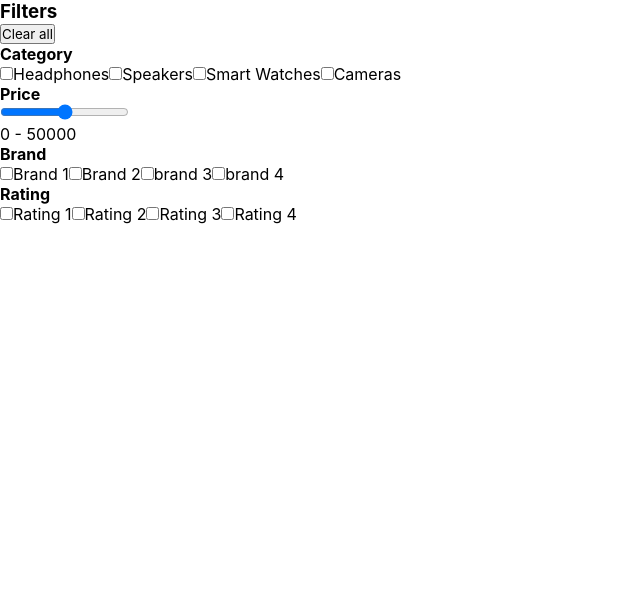
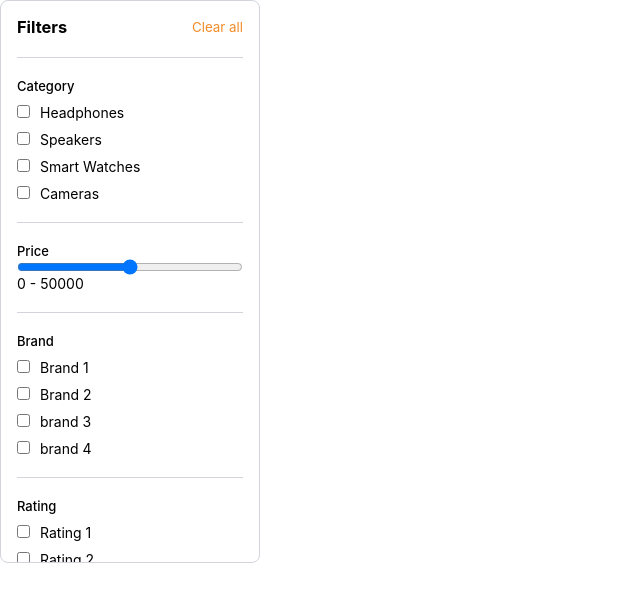
Before and after one commit to Velang2003/Pocket-Cart, a React (Vite) app: page / in a window 1280 px wide. Shown: the top 602 px of the page, without its empty margins (0-640 px from the left). Built offline with nearby package versions, Linux system fonts and the light colour scheme.

Commit message:
Feat: added style to filter component

```diff
--- /dev/null
+++ b/src/features/products/components/filters/ProductFilter.css
@@ -0,0 +1,53 @@
+.productFilter {
+  width: 260px;
+  height: 563px;
+  overflow-y: auto;
+  border: 1px solid var(--color-border);
+  display: flex;
+  flex-direction: column;
+  padding: 16px;
+  font-size: var(--text-body);
+  border-radius: var(--radius-card);
+  scrollbar-width: none;
+}
+
+.productFilter > h3 {
+  font-size: var(--text-product-price);
+}
+
+.productFilter > span {
+  border-bottom: 1px solid var(--color-border);
+  margin: 20px 0;
+}
+
+.productFilter > div > h4 {
+  font-size: var(--text-small);
+  font-weight: 500;
+}
+
+.productFilter > div{
+    display: flex;
+    flex-direction: column;
+}
+
+.productFilter > div > label{
+    margin: 10px 0 0;
+}
+
+.productFilter > div > label > input{
+    margin: 0 10px 0 0;
+
+}
+
+.productFilter > div:first-child{
+    display: flex;
+    flex-direction: row;
+    justify-content: space-between;
+}
+
+.productFilter > div:first-child > button{
+    border: none;
+    background-color: var(--color-surface);
+    color: var(--color-accent);
+    font-weight: 400;
+}
--- a/src/features/products/components/filters/ProductFilter.tsx
+++ b/src/features/products/components/filters/ProductFilter.tsx
@@ -1,3 +1,4 @@
+import "./ProductFilter.css"
 
 function ProductFilter() {
   return (
```
